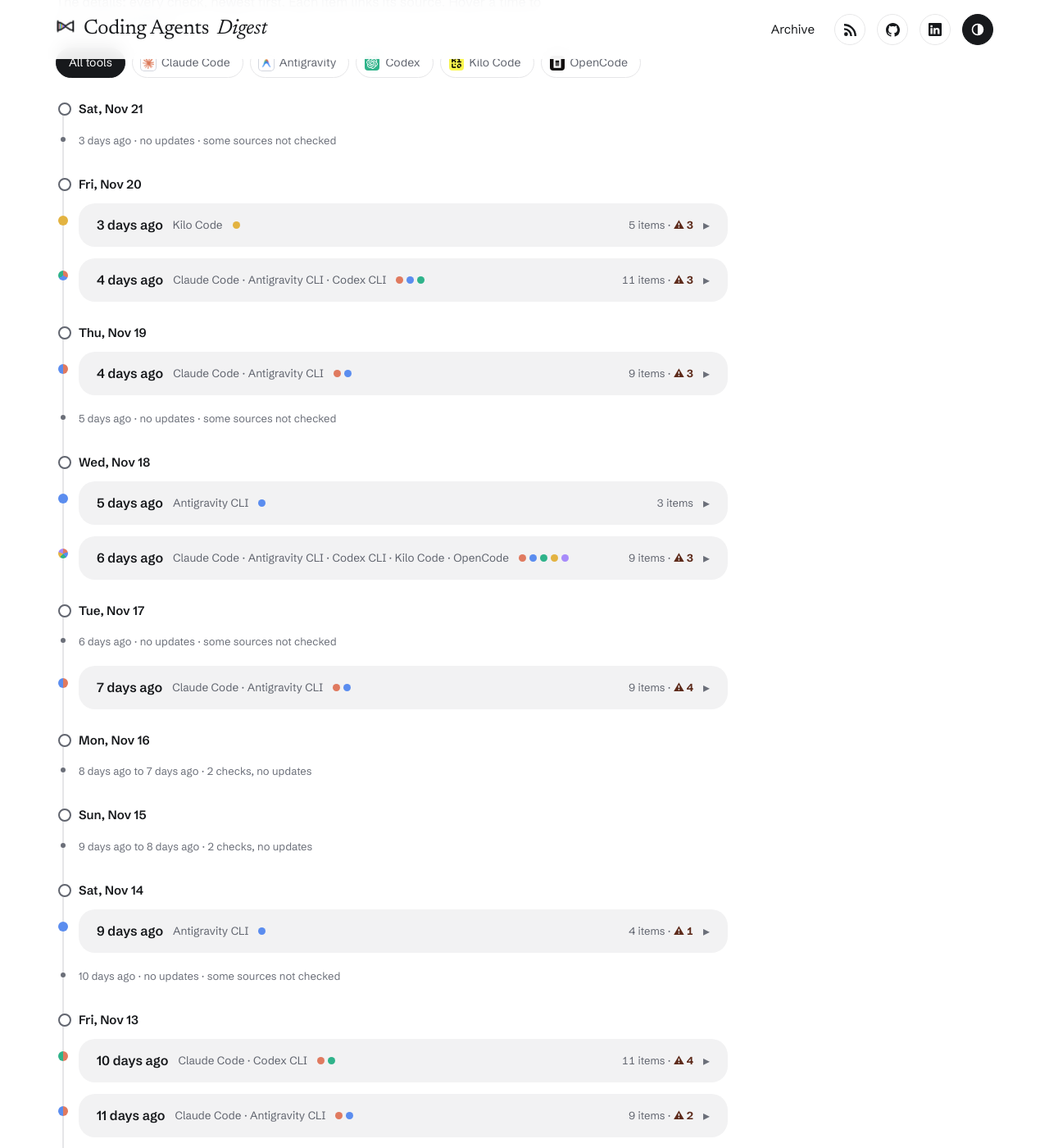
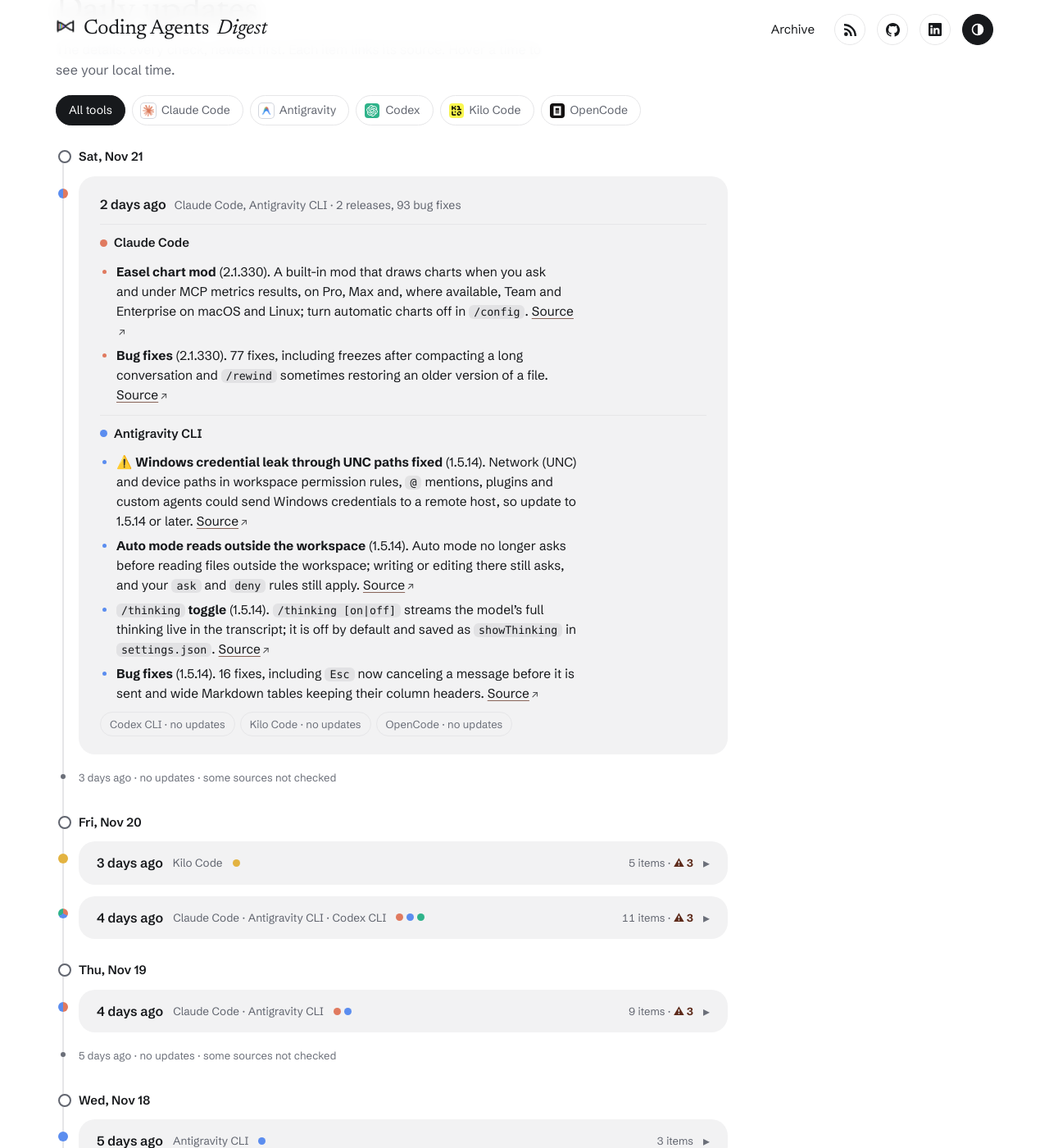
Before and after one commit to IbrahimSobh/coding-agents-digest, a Jekyll site: the page built from docs/index.html, in a window 1280 px wide and 1400 px high, scrolled down 4995 px. Shown: the whole window at 82% size. Built offline with Jekyll 4.4.1, drawn with Linux system fonts in a browser that asks for light colours; some of the changed text lies outside the part shown.

Commit message:
Check 2026-11-21 23:41: Claude Code, Antigravity CLI
Claude Code v2.1.330 and Antigravity CLI 1.5.14 covered; Codex, Kilo Code and OpenCode had no new stable release.

Claude-Session: https://claude.ai/code/session_01FsAJhBShDvXgChVciws2M9

```diff
--- a/docs/_data/actions.json
+++ b/docs/_data/actions.json
@@ -648,5 +648,18 @@
   "flagged": "2026-11-20",
   "category": "security",
   "dismissed": false
+ },
+ {
+  "id": "antigravity-cli-1.5.14-windows-unc-leak",
+  "tool": "antigravity-cli",
+  "version": "1.5.14",
+  "url": "https://github.com/google-antigravity/antigravity-cli/releases/tag/1.5.14",
+  "title": "Windows credential leak through UNC paths fixed",
+  "affects": "you run Antigravity CLI on Windows with a version older than 1.5.14.",
+  "do": "update Antigravity CLI to 1.5.14 or later.",
+  "deadline": null,
+  "flagged": "2026-11-21",
+  "category": "security",
+  "dismissed": false
  }
 ]
--- a/docs/_data/brief.json
+++ b/docs/_data/brief.json
@@ -1,8 +1,8 @@
 {
- "updated": "2026-11-21T08:41+02:00",
- "updated_label": "Nov 21, 08:41",
+ "updated": "2026-11-21T23:41+02:00",
+ "updated_label": "Nov 21, 23:41",
  "window": "Nov 14 to Nov 21, 2026",
- "headline": "Claude Code 2.1.329 resets saved scheduled tasks, and Codex 0.171.0 makes GPT-6.2 Sol the default model.",
+ "headline": "Antigravity CLI 1.5.14 fixes a Windows credential leak, and Claude Code 2.1.330 adds the easel chart mod.",
  "themes": [
   {
    "tag": "Defaults",
@@ -19,9 +19,9 @@
   {
    "tag": "Security",
    "title": "Permission and sandbox holes closed",
-   "facts": "Claude Code 2.1.328 closes an MCP header leak on redirect and a sandbox network-rule bypass ([v2.1.328](https://github.com/anthropics/claude-code/releases/tag/v2.1.328)). Antigravity CLI 1.5.9 closes a sandbox proxy bypass and a leak of MCP headers after a redirect ([1.5.9](https://github.com/google-antigravity/antigravity-cli/releases/tag/1.5.9)). Codex 0.170.0 keeps sandbox restrictions through permission updates and child threads ([rust-v0.170.0](https://github.com/openai/codex/releases/tag/rust-v0.170.0)). Kilo Code v7.8.32 carries the hono and node-forge security updates ([v7.8.32](https://github.com/Kilo-Org/kilocode/releases/tag/v7.8.32)).",
-   "so_what": "update Claude Code to 2.1.328 or later, Antigravity CLI to 1.5.10 or later and Kilo Code to 7.8.32 or later."
+   "facts": "Claude Code 2.1.328 closes an MCP header leak on redirect and a sandbox network-rule bypass ([v2.1.328](https://github.com/anthropics/claude-code/releases/tag/v2.1.328)). Antigravity CLI 1.5.9 closes a sandbox proxy bypass and a leak of MCP headers after a redirect ([1.5.9](https://github.com/google-antigravity/antigravity-cli/releases/tag/1.5.9)), and 1.5.14 fixes a Windows credential leak through UNC paths ([1.5.14](https://github.com/google-antigravity/antigravity-cli/releases/tag/1.5.14)). Codex 0.170.0 keeps sandbox restrictions through permission updates and child threads ([rust-v0.170.0](https://github.com/openai/codex/releases/tag/rust-v0.170.0)). Kilo Code v7.8.32 carries the hono and node-forge security updates ([v7.8.32](https://github.com/Kilo-Org/kilocode/releases/tag/v7.8.32)).",
+   "so_what": "update Claude Code to 2.1.328 or later, Antigravity CLI to 1.5.14 or later and Kilo Code to 7.8.32 or later."
   }
  ],
- "watch_next": "Watch the next Claude Code notes for how scheduled tasks behave after the re-scheduling change, and the next Codex notes for whether the GPT-6.2 Sol default changes results."
+ "watch_next": "Watch the next Claude Code notes for how scheduled tasks behave after the re-scheduling change, and the next Antigravity CLI notes for any change to auto mode reading files outside the workspace."
 }
--- a/docs/_data/headlines.json
+++ b/docs/_data/headlines.json
@@ -313,5 +313,10 @@
   "updated": "2026-11-21T08:41+02:00",
   "window": "Nov 14 to Nov 21, 2026",
   "headline": "Claude Code 2.1.329 resets saved scheduled tasks, and Codex 0.171.0 makes GPT-6.2 Sol the default model."
+ },
+ {
+  "updated": "2026-11-21T23:41+02:00",
+  "window": "Nov 14 to Nov 21, 2026",
+  "headline": "Antigravity CLI 1.5.14 fixes a Windows credential leak, and Claude Code 2.1.330 adds the easel chart mod."
  }
 ]
--- a/docs/_data/releases.json
+++ b/docs/_data/releases.json
@@ -528,5 +528,15 @@
   "tool": "kilo-code",
   "tag": "v7.8.32",
   "date": "2026-11-20"
+ },
+ {
+  "tool": "claude-code",
+  "tag": "v2.1.330",
+  "date": "2026-11-21"
+ },
+ {
+  "tool": "antigravity-cli",
+  "tag": "1.5.14",
+  "date": "2026-11-21"
  }
 ]
--- /dev/null
+++ b/docs/digests/2026-11-21-2341.md
@@ -0,0 +1,29 @@
+---
+layout: digest
+title: "Check: Nov 21, 2026, 23:41"
+date: 2026-11-21 23:41:00 +0200
+run: "Nov 21, 2026, 23:41 (Cairo)"
+since: "Nov 21, 2026, 08:41"
+quiet: false
+summary: "Antigravity CLI 1.5.14 fixes a Windows credential leak (⚠️). Claude Code 2.1.330 adds the easel chart mod."
+---
+Claude Code, Antigravity CLI · 2 releases, 93 bug fixes
+
+### Claude Code
+- **Easel chart mod** (2.1.330). A built-in mod that draws charts when you ask and under MCP metrics results, on Pro, Max and, where available, Team and Enterprise on macOS and Linux; turn automatic charts off in `/config`. [Source](https://github.com/anthropics/claude-code/releases/tag/v2.1.330)
+- **Bug fixes** (2.1.330). 77 fixes, including freezes after compacting a long conversation and `/rewind` sometimes restoring an older version of a file. [Source](https://github.com/anthropics/claude-code/releases/tag/v2.1.330)
+
+### Antigravity CLI
+- ⚠️ **Windows credential leak through UNC paths fixed** (1.5.14). Network (UNC) and device paths in workspace permission rules, `@` mentions, plugins and custom agents could send Windows credentials to a remote host, so update to 1.5.14 or later. [Source](https://github.com/google-antigravity/antigravity-cli/releases/tag/1.5.14)
+- **Auto mode reads outside the workspace** (1.5.14). Auto mode no longer asks before reading files outside the workspace; writing or editing there still asks, and your `ask` and `deny` rules still apply. [Source](https://github.com/google-antigravity/antigravity-cli/releases/tag/1.5.14)
+- **`/thinking` toggle** (1.5.14). `/thinking [on|off]` streams the model's full thinking live in the transcript; it is off by default and saved as `showThinking` in `settings.json`. [Source](https://github.com/google-antigravity/antigravity-cli/releases/tag/1.5.14)
+- **Bug fixes** (1.5.14). 16 fixes, including `Esc` now canceling a message before it is sent and wide Markdown tables keeping their column headers. [Source](https://github.com/google-antigravity/antigravity-cli/releases/tag/1.5.14)
+
+### Codex CLI
+- No updates since Nov 21, 2026, 08:41.
+
+### Kilo Code
+- No updates since Nov 21, 2026, 08:41.
+
+### OpenCode
+- No updates since Nov 21, 2026, 08:41.
```
Also changed, not shown: task/state.json (+6 -6 lines).
